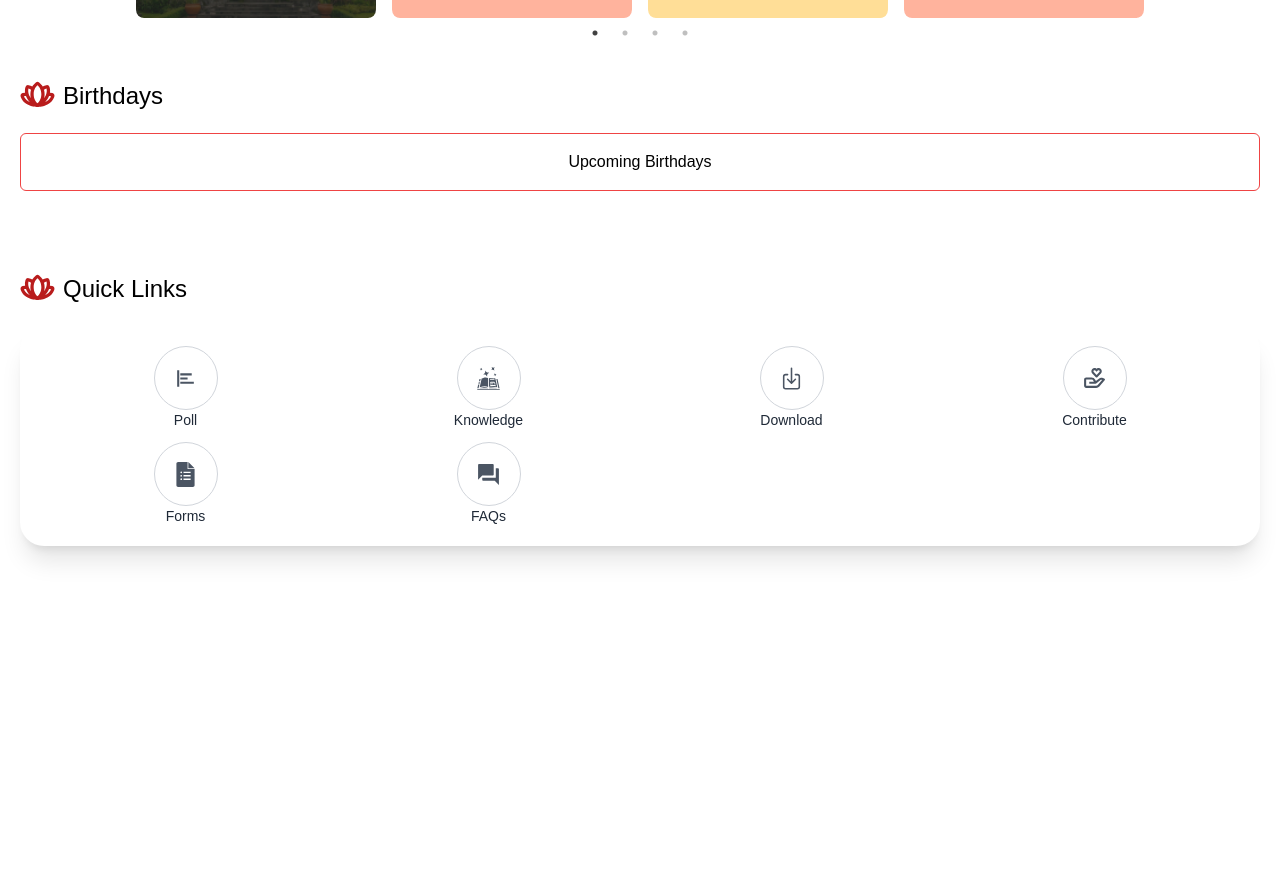
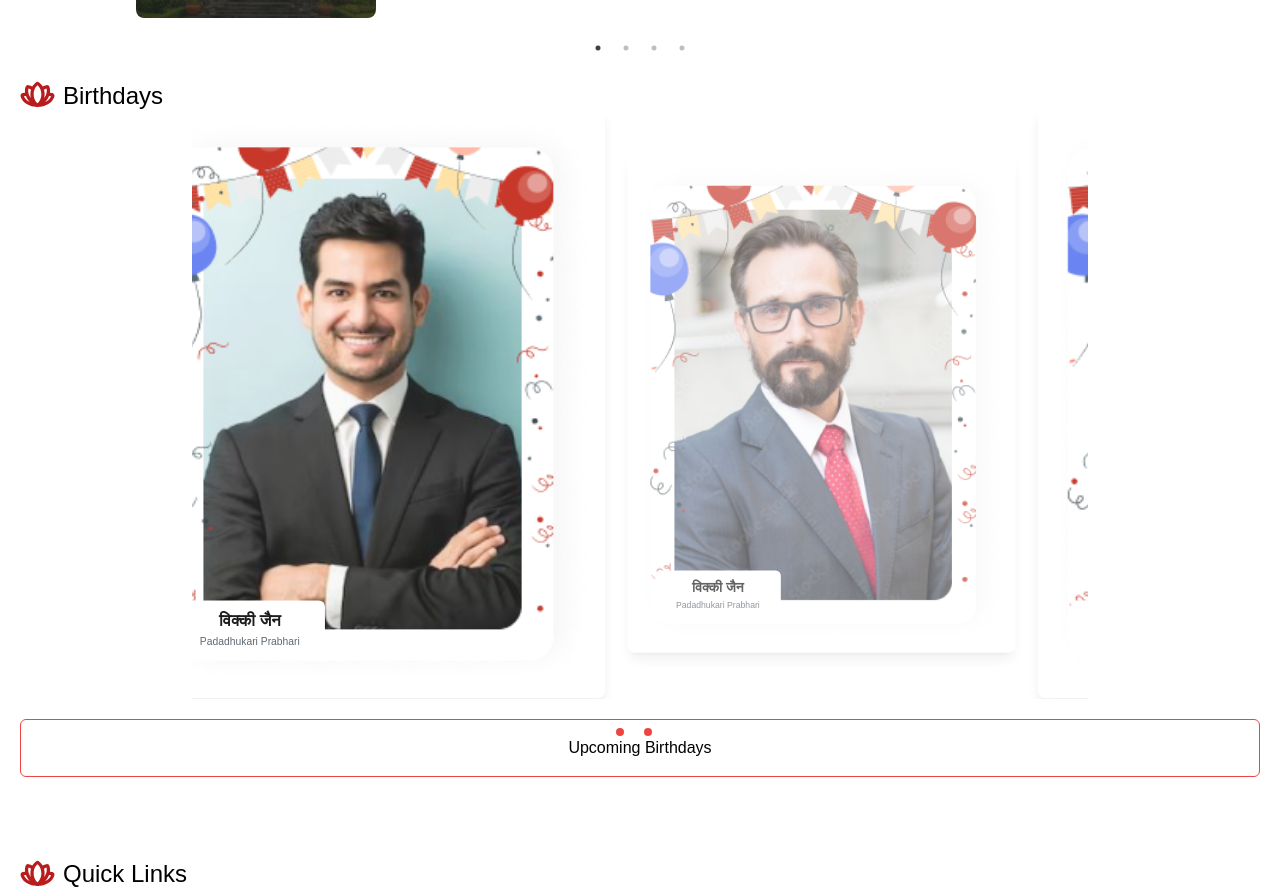
Before and after one commit to SrijaAdhya12/assignment, a React (Vite) app in the folder client/: page / in a window 1280 px wide. Shown: the part 2202-3098 px from the top of the page. Before the commit the page ends 2916 px from the top, so only its background shows below. Built offline with nearby package versions, Linux system fonts and the light colour scheme.

Commit message:
feat: added birthday carausal

```diff
--- /dev/null
+++ b/client/src/components/BirthdayCarousel.jsx
@@ -0,0 +1,82 @@
+import Slider from 'react-slick';
+import { Birthday1, Birthday2 } from '../assets';
+
+const BirthdayCarousel = () => {
+    const settings = {
+        dots: true,
+        infinite: true,
+        speed: 500,
+        slidesToShow: 2,
+        slidesToScroll: 1,
+        autoplay: true,
+        autoplaySpeed: 3000,
+        centerMode: true,
+        centerPadding: '0px',
+        className: 'center',
+        customPaging: () => (
+            <div className="w-2 h-2 rounded-full bg-red-500 mt-4"></div>
+        ),
+    };
+
+    const cards = [
+        {
+            image: Birthday1,
+            name: 'विक्की जैन',
+            designation: 'Padadhukari Prabhari'
+        },
+        {
+            image: Birthday2,
+            name: 'विक्की जैन',
+            designation: 'Padadhukari Prabhari'
+        }
+    ];
+
+    return (
+        <div className="max-w-4xl mx-auto relative">
+            <style>{`
+        .slick-slide {
+          transition: all 0.3s ease;
+          transform: scale(0.8);
+          opacity: 0.5;
+        }
+        .slick-current {
+          transform: scale(1);
+          opacity: 1;
+        }
+        .slick-dots {
+          bottom: -40px;
+        }
+        .slick-dots li {
+          margin: 0 4px;
+        }
+        .center .slick-center {
+          transform: scale(1.1);
+          opacity: 1;
+        }
+      `}</style>
+            <Slider {...settings}>
+                {cards.map((card, index) => (
+                    <div key={index} className="">
+                        <div className="relative rounded-lg shadow-lg overflow-hidden">
+                            <div className="relative">
+                                <img
+                                    src={card.image}
+                                    alt="Birthday"
+                                    className="w-full h-full"
+                                />
+                                <div className="absolute bottom-10 left-8 p-2 px-6 rounded-md  bg-white  text-center">
+                                    <h2 className="text-md font-bold ">{card.name}</h2>
+                                    <p className="text-gray-600 text-[10px] flex items-center justify-center">
+                                        {card.designation}
+                                    </p>
+                                </div>
+                            </div>
+                        </div>
+                    </div>
+                ))}
+            </Slider>
+        </div>
+    );
+};
+
+export default BirthdayCarousel;
--- a/client/src/components/index.js
+++ b/client/src/components/index.js
@@ -7,3 +7,4 @@ export { default as UpdateCarousal } from './UpdateCarousal'
 export { default as BottomNav } from './BottomBar'
 export { default as ProfileBox } from './ProfileBox'
 export { default as LogOut } from './LogOut'
+export { default as BirthdayCarousel } from './BirthdayCarousel'
--- a/client/src/section/Birthdays.jsx
+++ b/client/src/section/Birthdays.jsx
@@ -1,4 +1,5 @@
 import { PiFlowerLotusBold } from "react-icons/pi"
+import { BirthdayCarousel } from "../components"
 
 const Birthdays = () => {
   return (
@@ -9,6 +10,7 @@ const Birthdays = () => {
                   <h2 className="text-2xl font-medium">Birthdays</h2>
               </div>
           </div>
+          <BirthdayCarousel />
           <button className="flex items-center rounded-md border-red-500 justify-center p-4 border w-full mt-5">
               Upcoming Birthdays
           </button>
```
